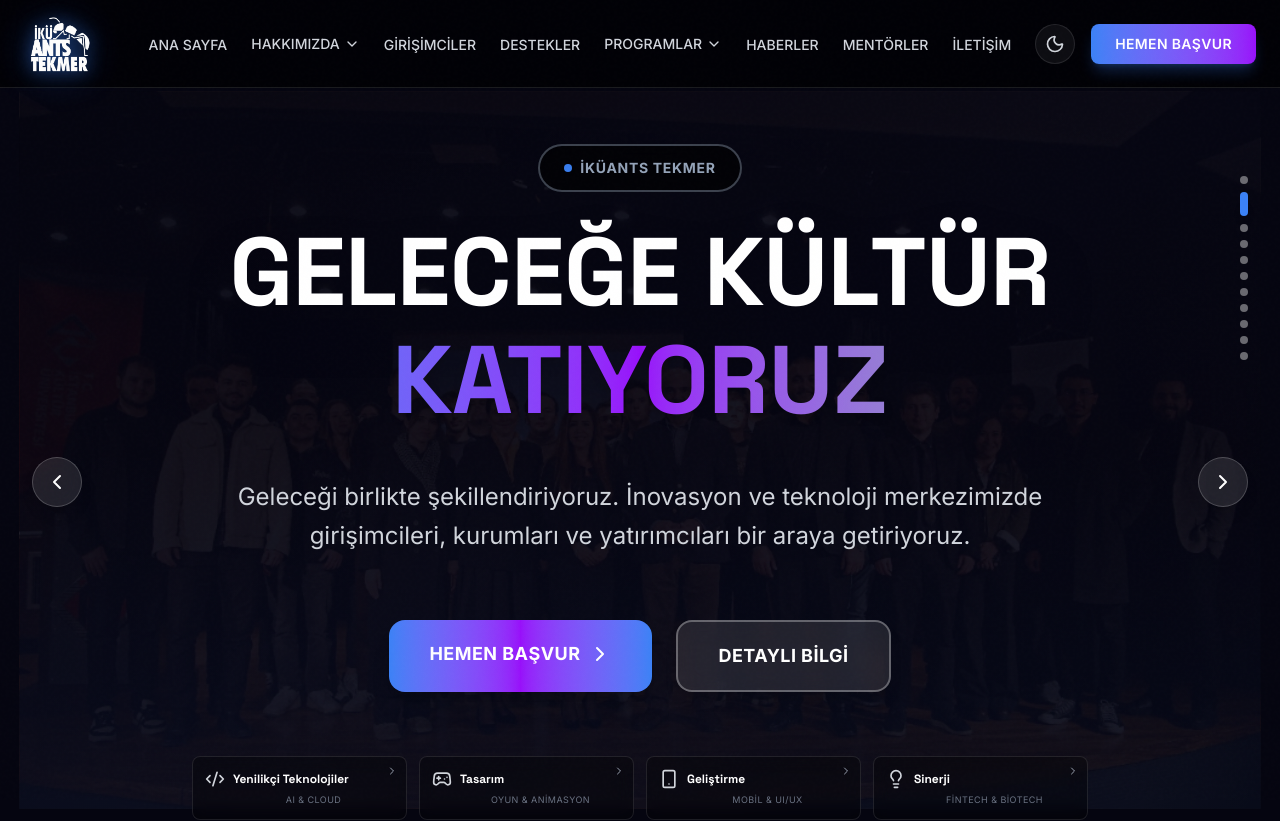
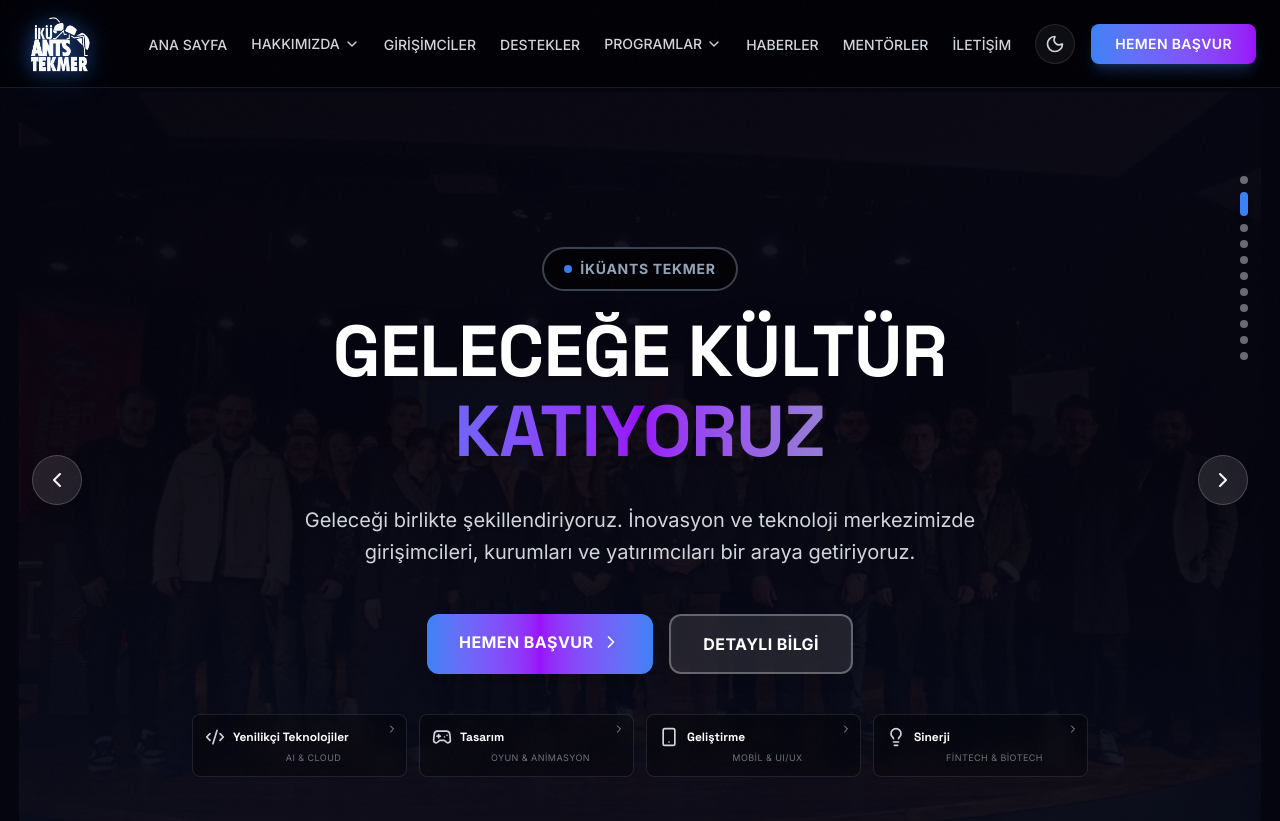
Before and after one commit to alperentagmann/ikuants-tekmer, a Next.js app: page / in a window 1280 px wide. Shown: the top 821 px of the page. Built offline with nearby package versions, Linux system fonts and the light colour scheme.

Commit message:
BÜYÜKLÜK

```diff
--- a/components/sections/Hero.tsx
+++ b/components/sections/Hero.tsx
@@ -70,7 +70,7 @@
     const prevSlide = () => setCurrentSlide((prev) => (prev - 1 + sliderImages.length) % sliderImages.length);
 
     return (
-        <section className="relative min-h-[90vh] flex items-center justify-center overflow-hidden pt-16 bg-gray-50 dark:bg-[#050510] transition-colors duration-300">
+        <section className="relative min-h-screen flex items-center justify-center overflow-hidden bg-gray-50 dark:bg-[#050510] transition-colors duration-300">
             {/* Background Slider */}
             <div className="absolute inset-0">
                 <AnimatePresence mode="wait">
@@ -123,13 +123,13 @@
                 ))}
             </div>
 
-            <div className="container relative z-10 mx-auto px-6 max-w-7xl flex flex-col items-center text-center">
+            <div className="container relative z-10 mx-auto px-6 max-w-7xl flex flex-col items-center text-center pt-24 pb-8">
                 {/* Badge */}
                 <motion.div
                     initial={{ opacity: 0, y: 50 }}
                     animate={{ opacity: 1, y: 0 }}
                     transition={{ duration: 0.8 }}
-                    className="mb-8 inline-flex items-center gap-2 px-6 py-3 rounded-full border-2 border-primary/50 bg-white/80 dark:bg-black/60 backdrop-blur-xl text-primary dark:text-secondary text-sm font-bold tracking-wider shadow-xl dark:shadow-none dark:border-secondary/40"
+                    className="mb-6 inline-flex items-center gap-2 px-5 py-2.5 rounded-full border-2 border-primary/50 bg-white/80 dark:bg-black/60 backdrop-blur-xl text-primary dark:text-secondary text-sm font-bold tracking-wider shadow-xl dark:shadow-none dark:border-secondary/40"
                 >
                     <span className="w-2 h-2 rounded-full bg-primary animate-pulse shadow-lg shadow-primary/50" />
                     {hero.status}
@@ -140,12 +140,12 @@
                     initial={{ opacity: 0, scale: 0.95 }}
                     animate={{ opacity: 1, scale: 1 }}
                     transition={{ duration: 0.8, delay: 0.2 }}
-                    className="font-orbitron font-black tracking-tight leading-[1.05] mb-8"
+                    className="font-orbitron font-black tracking-tight leading-[1.1] mb-6"
                 >
-                    <span className="block text-5xl md:text-6xl lg:text-7xl xl:text-8xl mb-3 text-black dark:text-white drop-shadow-2xl">
+                    <span className="block text-4xl md:text-5xl lg:text-6xl xl:text-7xl mb-2 text-black dark:text-white drop-shadow-2xl">
                         {hero.title.line1}
                     </span>
-                    <span className="block text-5xl md:text-6xl lg:text-7xl xl:text-8xl bg-gradient-to-r from-primary via-purple-600 to-secondary bg-clip-text text-transparent drop-shadow-lg">
+                    <span className="block text-4xl md:text-5xl lg:text-6xl xl:text-7xl bg-gradient-to-r from-primary via-purple-600 to-secondary bg-clip-text text-transparent drop-shadow-lg">
                         {hero.title.line2}
                     </span>
                 </motion.h1>
@@ -155,7 +155,7 @@
                     initial={{ opacity: 0, y: 20 }}
                     animate={{ opacity: 1, y: 0 }}
                     transition={{ duration: 0.8, delay: 0.4 }}
-                    className="text-lg md:text-xl lg:text-2xl text-black dark:text-gray-300 max-w-4xl mx-auto mb-12 leading-relaxed bg-white/60 dark:bg-transparent backdrop-blur-md dark:backdrop-blur-none px-8 py-4 rounded-2xl border border-gray-200 dark:border-transparent shadow-xl dark:shadow-none"
+                    className="text-base md:text-lg lg:text-xl text-black dark:text-gray-300 max-w-3xl mx-auto mb-8 leading-relaxed bg-white/60 dark:bg-transparent backdrop-blur-md dark:backdrop-blur-none px-6 py-3 rounded-xl border border-gray-200 dark:border-transparent shadow-lg dark:shadow-none"
                 >
                     {hero.description}
                 </motion.p>
@@ -164,22 +164,22 @@
                     initial={{ opacity: 0, y: 20 }}
                     animate={{ opacity: 1, y: 0 }}
                     transition={{ duration: 0.8, delay: 0.6 }}
-                    className="flex flex-col sm:flex-row gap-6 mb-16"
+                    className="flex flex-col sm:flex-row gap-4 mb-10"
                 >
                     <Link
                         href="/basvuru"
-                        className="group relative px-10 py-5 bg-gradient-to-r from-primary via-purple-600 to-primary text-white font-bold text-lg tracking-wide overflow-hidden rounded-2xl transition-all hover:scale-105 hover:shadow-2xl hover:shadow-primary/40 active:scale-95 shadow-xl"
+                        className="group relative px-8 py-4 bg-gradient-to-r from-primary via-purple-600 to-primary text-white font-bold text-base tracking-wide overflow-hidden rounded-xl transition-all hover:scale-105 hover:shadow-2xl hover:shadow-primary/40 active:scale-95 shadow-xl"
                     >
                         <span className="relative z-10 flex items-center justify-center gap-2">
                             {hero.buttons.primary}
-                            <ChevronRight className="w-6 h-6 group-hover:translate-x-1 transition-transform" />
+                            <ChevronRight className="w-5 h-5 group-hover:translate-x-1 transition-transform" />
                         </span>
                         <div className="absolute inset-0 bg-gradient-to-r from-transparent via-white/20 to-transparent translate-x-[-100%] group-hover:translate-x-[100%] transition-transform duration-700" />
                     </Link>
 
                     <Link
                         href="/destekler"
-                        className="px-10 py-5 bg-white/90 dark:bg-white/10 backdrop-blur-md border-2 border-gray-300 dark:border-white/30 text-gray-900 dark:text-white font-bold text-lg tracking-wide hover:bg-white dark:hover:bg-white/20 hover:border-primary dark:hover:border-primary transition-all rounded-2xl shadow-lg"
+                        className="px-8 py-4 bg-white/90 dark:bg-white/10 backdrop-blur-md border-2 border-gray-300 dark:border-white/30 text-gray-900 dark:text-white font-bold text-base tracking-wide hover:bg-white dark:hover:bg-white/20 hover:border-primary dark:hover:border-primary transition-all rounded-xl shadow-lg"
                     >
                         {hero.buttons.secondary}
                     </Link>
```
